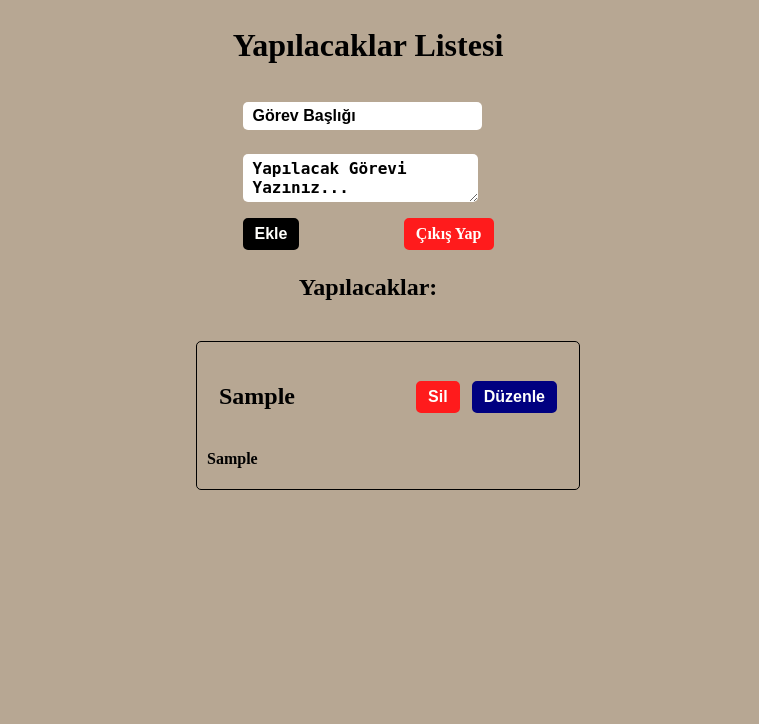
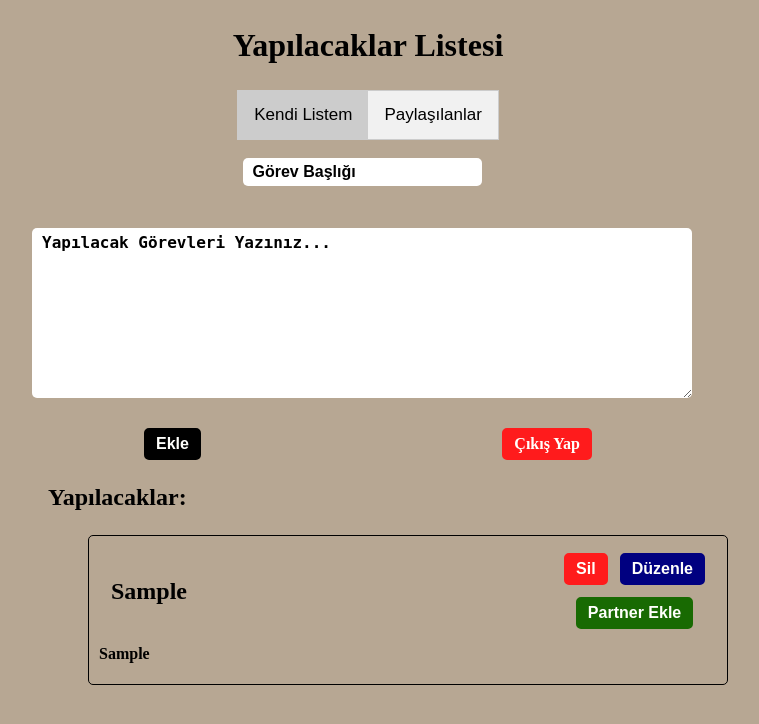
Before and after one commit to adraarda23/btu-php-todo, a PHP site: page /todo_list.php in a window 1280 px wide. Shown: the top 724 px of the page, without its empty margins (272-1031 px from the left). Run offline with PHP 8.4, Linux system fonts and the light colour scheme; the visitor is signed in with stand-in values (Sample User, id 1); tables that the repository leaves empty or names only in its code hold one stand-in row (values such as "Sample post").

Commit message:
add partner option added

```diff
--- /dev/null
+++ b/scripts/main.js
@@ -0,0 +1,13 @@
+function openTab(evt, tabName) {
+    var i, tabcontent, tablinks;
+    tabcontent = document.getElementsByClassName("tabcontent");
+    for (i = 0; i < tabcontent.length; i++) {
+        tabcontent[i].style.display = "none";
+    }
+    tablinks = document.getElementsByClassName("tablinks");
+    for (i = 0; i < tablinks.length; i++) {
+        tablinks[i].className = tablinks[i].className.replace(" active", "");
+    }
+    document.getElementById(tabName).style.display = "block";
+    evt.currentTarget.className += " active";
+}
--- a/styles/style.css
+++ b/styles/style.css
@@ -58,6 +58,27 @@
     border: 2px solid #FF1B1C;
     border-radius: 5px;
 }
+
+.d-btn-add{
+    background-color: #186a02;
+    color: #FFFFFC;
+    border: 2px solid #186a02;
+    border-radius: 5px;
+    padding: 5px 10px;
+    cursor: pointer;
+    font-size: 1rem;
+    font-weight: bold;
+}
+
+
+.d-btn-add:hover{
+    background-color: #FFFFFC;
+    color: #186a02;
+    font-weight: bold;
+    border: 2px solid #186a02;
+    border-radius: 5px;
+}
+
 .d-btn-edit{
     background-color: #000080;
     color: #FFFFFC;
@@ -177,12 +198,49 @@
 .d-w-50{
     width: 50%;
 }
+.d-w-70{
+    width: 70%;
+}
 
 .d-w-100{
     width: 100%;
+}
+.d-h-20{
+    height: 20vh;
 }
 
 .d-wrap{
     word-wrap: break-word;
     word-break: break-word;
 }
+
+.tab {
+    overflow: hidden;
+    border: 1px solid #ccc;
+    background-color: #f1f1f1;
+}
+
+.tab button {
+    background-color: inherit;
+    float: left;
+    border: none;
+    outline: none;
+    cursor: pointer;
+    padding: 14px 16px;
+    transition: 0.3s;
+    font-size: 17px;
+}
+
+.tab button:hover {
+    background-color: #ddd;
+}
+
+.tab button.active {
+    background-color: #ccc;
+}
+
+.tabcontent {
+    display: none;
+    padding: 6px 12px;
+    border-top: none;
+}
--- a/todo_list.php
+++ b/todo_list.php
@@ -33,47 +33,65 @@ if ($_SERVER["REQUEST_METHOD"] == "POST" && isset($_POST['update_id'])) {
 if ($_SERVER["REQUEST_METHOD"] == "POST" && isset($_POST['delete_id'])) {
     $delete_id = $_POST['delete_id'];
 
-    $sql = "DELETE FROM todo_listesi WHERE todo_id='$delete_id' AND kullanici_id='$kullanici_id'";
-    if ($conn->query($sql) !== TRUE) {
-        echo "Error: " . $sql . "<br>" . $conn->error;
+
+    $delete_todo_kullanicilar = "DELETE FROM todo_listesi_kullanicilar WHERE todo_id='$delete_id'";
+    if ($conn->query($delete_todo_kullanicilar) !== TRUE) {
+        echo "Error: " . $delete_todo_kullanicilar . "<br>" . $conn->error;
+    }
+
+
+    $delete_todo = "DELETE FROM todo_listesi WHERE todo_id='$delete_id' AND kullanici_id='$kullanici_id'";
+    if ($conn->query($delete_todo) !== TRUE) {
+        echo "Error: " . $delete_todo . "<br>" . $conn->error;
     }
 }
 
+
 $sql = "SELECT * FROM todo_listesi WHERE kullanici_id='$kullanici_id'";
 $result = $conn->query($sql);
+
+
+$shared_sql = "SELECT t.todo_id, t.baslik, t.paragraf FROM todo_listesi t
+               INNER JOIN todo_listesi_kullanicilar tk ON t.todo_id = tk.todo_id
+               WHERE tk.kullanici_id = '$kullanici_id'";
+$shared_result = $conn->query($shared_sql);
 
 $conn->close();
 ?>
 
 <!DOCTYPE html>
-<html>
+<html lang="en">
 <head>
+    <meta charset="UTF-8">
+    <meta name="viewport" content="width=device-width, initial-scale=1.0">
     <title>Yapılacaklar Listesi</title>
     <link rel="stylesheet" href="styles/style.css">
+    <script src="scripts/main.js"></script>
 </head>
 <body class="bg">
-    <div class="d-flex d-f-col d-f-center">
-
+    <div class="d-flex d-f-col d-f-center d-w-100">
         <h2 class="d-font-big">Yapılacaklar Listesi</h2>
-
-
-            <form method="post" action="<?php echo htmlspecialchars($_SERVER["PHP_SELF"]); ?>">
+        <div class="tab">
+            <button class="tablinks" onclick="openTab(event, 'kendiListem')">Kendi Listem</button>
+            <button class="tablinks" onclick="openTab(event, 'paylasilanlar')">Paylaşılanlar</button>
+        </div>
+        <div id="kendiListem" class="tabcontent d-w-50 ">
+            <form method="post" class="d-flex d-f-col d-f-center " action="<?php echo htmlspecialchars($_SERVER["PHP_SELF"]); ?>">
                 <input class="d-input m-1 rm-m-l" type="text" name="baslik" placeholder="Görev Başlığı" required><br>
-                <textarea class="d-textarea m-1 rm-m-l" name="paragraf" placeholder="Yapılacak Görevi Yazınız..." required></textarea><br>
-                <div class="d-flex d-f-space">
+                <textarea class="d-textarea m-1 rm-m-l d-h-20 d-w-100" name="paragraf" placeholder="Yapılacak Görevleri Yazınız..." required></textarea><br>
+                <div class="d-flex d-f-space d-w-70">
                     <input class="d-btn" type="submit" value="Ekle">
-                <a href="logout.php" class="d-btn-delete rm-dec">Çıkış Yap</a>
+                    <a href="logout.php" class="d-btn-delete rm-dec m-l-1">Çıkış Yap</a>
                 </div>
             </form>
-
             <h3 class="d-font-medium">Yapılacaklar:</h3>
-        <ul class="d-w-30">
+            <ul class="d-w-100">
                 <?php while ($row = $result->fetch_assoc()) { ?>
-
                     <li class="rm-ls d-border m-b-1">
                         <div class="d-flex d-f-space m-1">
-                   <h3 class="d-font-medium d-wrap"><?php  echo $row['baslik']; ?></h3>
-                    <div class="btn-group d-flex">
+                            <h3 class="d-font-medium d-wrap"><?php echo $row['baslik']; ?></h3>
+                            <div class="d-flex d-f-col d-f-center">
+                                <div class="d-flex">
                                     <form method="post" action="<?php echo htmlspecialchars($_SERVER["PHP_SELF"]); ?>">
                                         <input type="hidden" name="delete_id" value="<?php echo $row['todo_id']; ?>">
                                         <input type="submit" class="d-btn-delete m-r-1" value="Sil">
@@ -83,15 +101,34 @@ $conn->close();
                                         <input type="submit" class="d-btn-edit" value="Düzenle">
                                     </form>
                                 </div>
+                                <form method="post" action="add_partner.php" class="m-t-1">
+                                    <input type="hidden" name="add_partner" value="<?php echo $row['todo_id']; ?>">
+                                    <input type="submit" class="d-btn-add" value="Partner Ekle">
+                                </form>
                             </div>
-
-                <p class="d-font d-wrap"><?php echo $row['paragraf']; ?></p>
-
-
+                        </div>
+                        <p class="d-font d-wrap"><?php echo nl2br($row['paragraf']); ?></p>
                     </li>
                 <?php } ?>
             </ul>
+        </div>
 
+        <div id="paylasilanlar" class="tabcontent d-w-50">
+            <h3 class="d-font-medium">Paylaşılanlar:</h3>
+            <ul class="d-w-100">
+                <?php while ($shared_row = $shared_result->fetch_assoc()) { ?>
+                    <li class="rm-ls d-border m-b-1">
+                        <div class="d-flex d-f-space m-1">
+                            <h3 class="d-font-medium d-wrap"><?php echo $shared_row['baslik']; ?></h3>
                         </div>
+                        <p class="d-font d-wrap"><?php echo nl2br($shared_row['paragraf']); ?></p>
+                    </li>
+                <?php } ?>
+            </ul>
+        </div>
+    </div>
+    <script>
+        document.getElementsByClassName('tablinks')[0].click();
+    </script>
 </body>
 </html>
```
Also changed, not shown: add_partner.php (added, +70 -0 lines). Lines whose indentation alone changed are shown as unchanged.
